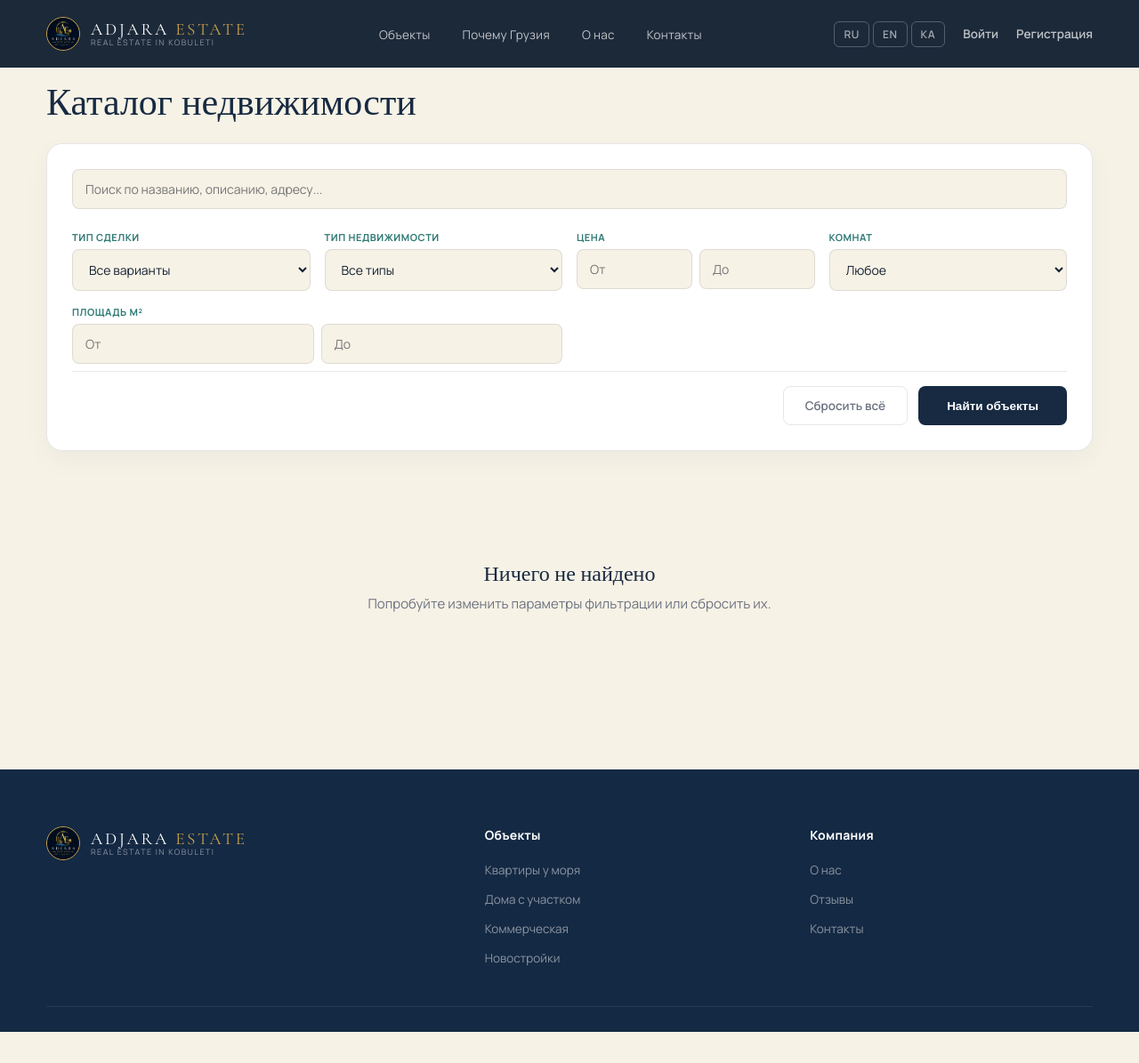
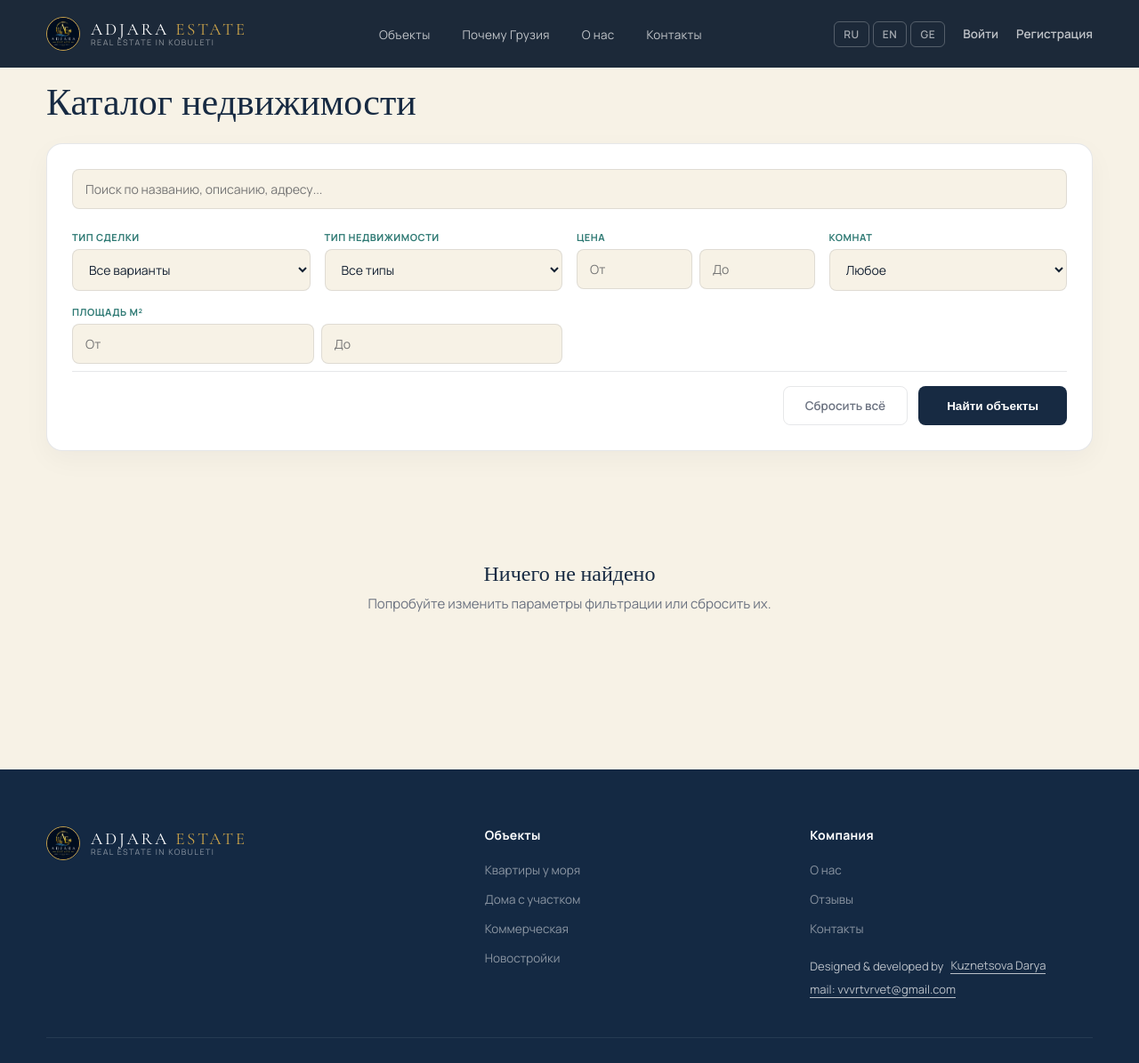
Before and after one commit to vvtteu/estate-sale, a Django app: page /catalog/ in a window 1280 px wide. Shown: the whole page at 89% size. Before the commit the page ends 1160 px from the top, so only its background shows below. Run offline with Django 5.2, Linux system fonts and the light colour scheme; data that the repository does not hold is empty; some libraries are stand-ins or nearby versions.

Commit message:
финальные изменения

```diff
--- a/properties/templates/properties/index.html
+++ b/properties/templates/properties/index.html
@@ -197,7 +197,7 @@
         </div>
         <div>
           <div class="stat-num"><span>3</span> {% trans "языка" %}</div>
-          <div class="stat-label">{% trans "Ru / En / Ka" %}</div>
+          <div class="stat-label">{% trans "Ru / En / Ge" %}</div>
         </div>
       </div>
     </div>
--- a/templates/base.html
+++ b/templates/base.html
@@ -514,6 +514,32 @@
           display: none;
         }
       }
+
+      .footer-credit {
+        display: flex;
+        align-items: center;
+        gap: 8px;
+        font-size: 13px;
+        opacity: 0.7;
+        flex-wrap: wrap;
+        color: white;
+      }
+
+      .footer-credit a {
+        color: inherit;
+        text-decoration: none;
+        border-bottom: 1px solid currentColor;
+        transition: opacity 0.2s ease;
+      }
+
+      .footer-credit a:hover {
+        opacity: 1;
+      }
+
+      .footer-mail {
+        border-bottom: none;
+        font-size: 15px;
+      }
     </style>
 
     <meta name="csrf-token" content="{{ csrf_token }}" />
@@ -588,7 +614,7 @@
                 class="lang-btn {% if LANGUAGE_CODE == 'ka' %}active{% endif %}"
                 data-url="{% change_lang_url 'ka' %}"
               >
-                KA
+                GE
               </button>
             </form>
           </div>
@@ -682,6 +708,14 @@
               <li><a href="#">{% trans "Отзывы" %}</a></li>
               <li><a href="#">{% trans "Контакты" %}</a></li>
             </ul>
+            <br>
+            <div class="footer-credit">
+                Designed & developed by
+                <a href="https://t.me/mistwalk" target="_blank" rel="noopener noreferrer">
+                  Kuznetsova Darya
+                </a>
+                  <a href="mailto:vvvrtvrvet@gmail.com">mail: vvvrtvrvet@gmail.com</a>
+              </div>
           </div>
         </div>
       </div>
```
Also changed, not shown: properties/templates/properties/detail.html (+6 -3 lines), properties/templatetags/property_tags.py (+55 -0 lines).
